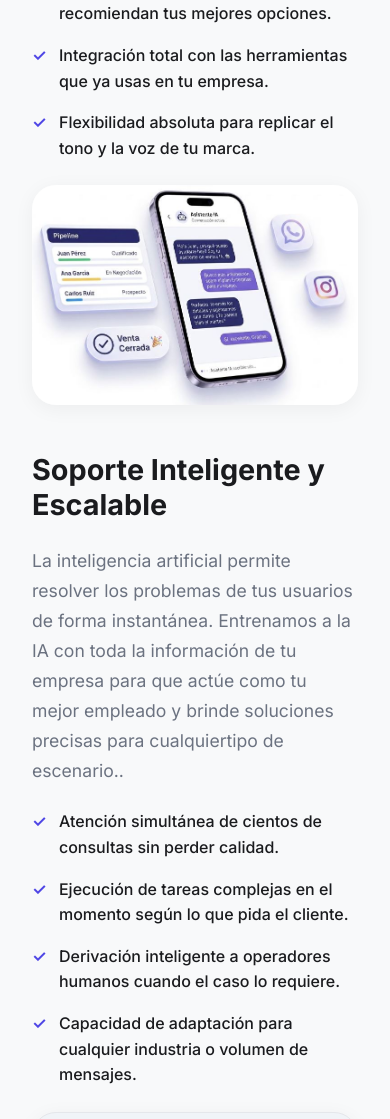
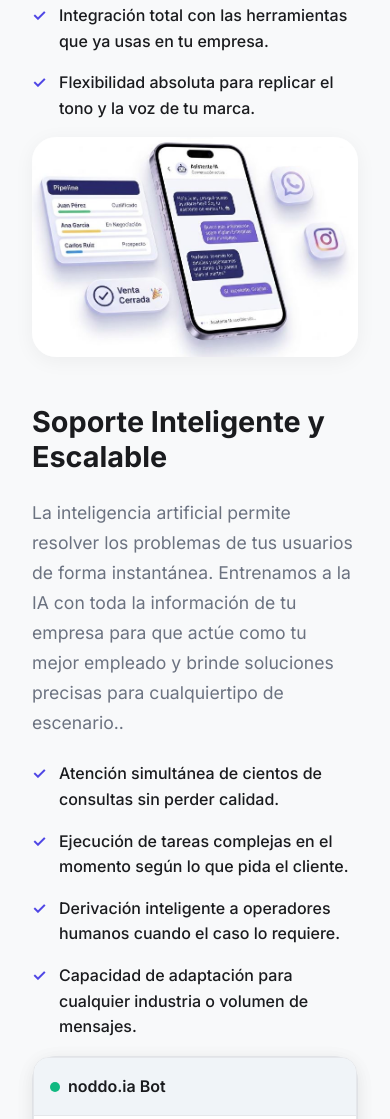
Before and after one commit to JuliSoldani/noddo.ia, a website built with Vite: page index.html in a window 390 px wide. Shown: the part 1866-2985 px from the top of the page. Built offline with nearby package versions, Linux system fonts and the light colour scheme.

Commit message:
Force min-height to 0 and reduce section padding on mobile

```diff
--- a/style.css
+++ b/style.css
@@ -392,10 +392,12 @@ footer { padding: 4rem 0 2rem; background: var(--bg-secondary); border-top: 1px
     .section-title h2 { font-size: 2rem; }
     .case-content h3 { font-size: 1.8rem; }
 
-    .case-block { grid-template-columns: 1fr; gap: 0.5rem; margin-bottom: 3rem; }
+    .cases-section { padding: 60px 0 20px; }
+    .process-section { padding: 40px 0 60px; }
+    .case-block { grid-template-columns: 1fr; gap: 0; margin-bottom: 3rem; }
     .case-content ul { margin-bottom: 0; }
     .case-block.reverse { direction: ltr; }
-    .case-media { min-height: auto; padding: 1rem; }
+    .case-media { min-height: 0 !important; padding: 0 !important; }
 
     .integration-nodes { gap: 1rem; }
     .dash-top { flex-direction: column; }
```
